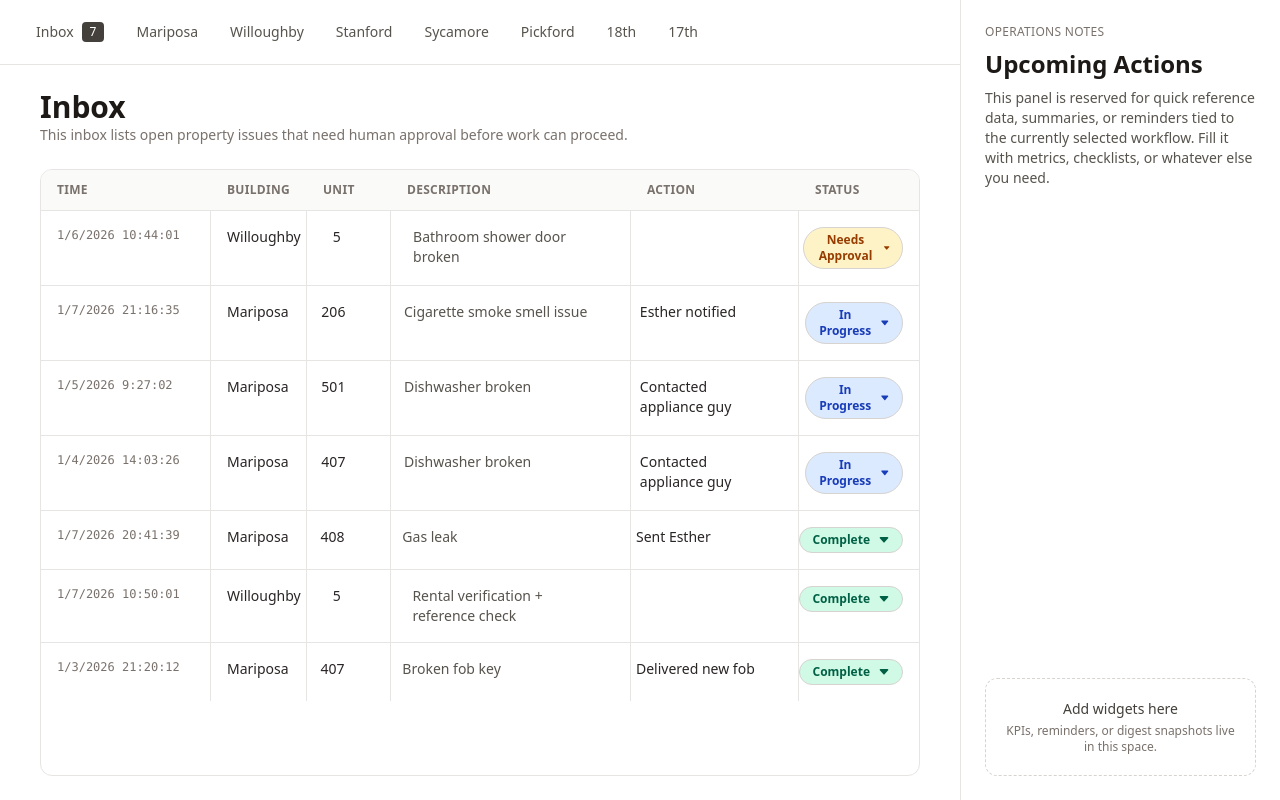
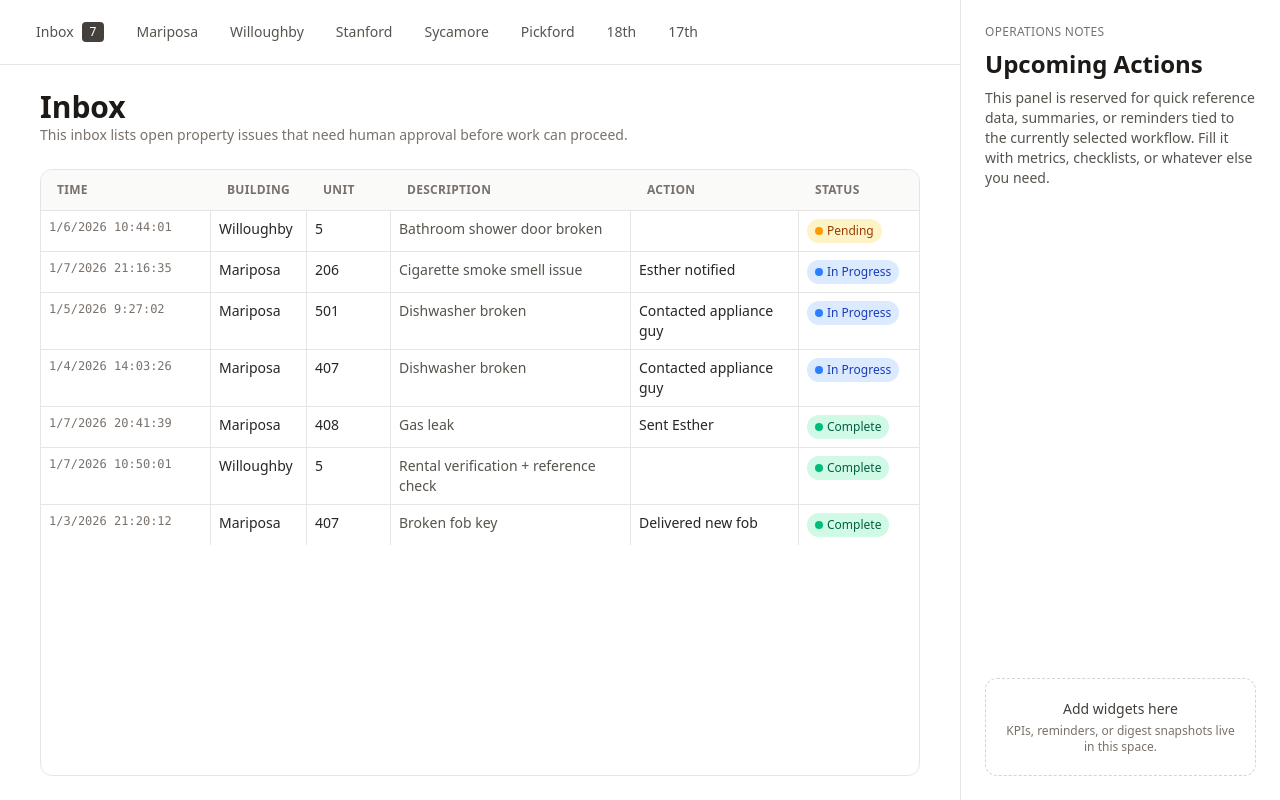
Before and after one commit to 21andrewchang/hermes, a SvelteKit app: page / in a window 1280 px wide. Built offline with nearby package versions, Linux system fonts and the light colour scheme.

Commit message:
feat: chat interface

```diff
--- a/src/routes/+page.svelte
+++ b/src/routes/+page.svelte
@@ -36,10 +36,10 @@
 		unit: string;
 		description: string;
 		action: string;
-		status: 'Needs Approval' | 'In Progress' | 'Complete';
+		status: 'Pending' | 'In Progress' | 'Complete';
 	}
 
-	const statusOptions: TableEntry['status'][] = ['Needs Approval', 'In Progress', 'Complete'];
+	const statusOptions: TableEntry['status'][] = ['Pending', 'In Progress', 'Complete'];
 
 	const initialEntries: TableEntry[] = [
 		{
@@ -72,7 +72,7 @@
 			unit: '5',
 			description: 'Bathroom shower door broken',
 			action: '',
-			status: 'Needs Approval'
+			status: 'Pending'
 		},
 		{
 			time: '1/5/2026 9:27:02',
@@ -101,7 +101,7 @@
 	];
 
 	const statusRank: Record<TableEntry['status'], number> = {
-		'Needs Approval': 0,
+		Pending: 0,
 		'In Progress': 1,
 		Complete: 2
 	};
@@ -112,9 +112,15 @@
 	let openStatusIndex = $state<number | null>(null);
 
 	function statusStyles(status: TableEntry['status']): string {
-		if (status === 'Needs Approval') return 'bg-amber-100 text-amber-800';
+		if (status === 'Pending') return 'bg-amber-100 text-amber-800';
 		if (status === 'In Progress') return 'bg-blue-100 text-blue-800';
 		return 'bg-emerald-100 text-emerald-800';
+	}
+
+	function statusDotStyles(status: TableEntry['status']): string {
+		if (status === 'Pending') return 'bg-amber-500';
+		if (status === 'In Progress') return 'bg-blue-500';
+		return 'bg-emerald-500';
 	}
 
 	function toggleStatusMenu(index: number) {
@@ -198,31 +204,24 @@
 									<div
 										class="grid grid-cols-[170px_0.8fr_0.7fr_2fr_1.4fr_1fr] text-sm text-stone-800"
 									>
-										<div class="px-4 py-4 font-mono text-xs text-stone-500">{entry.time}</div>
-										<div class="px-4 py-4 font-medium">{entry.building}</div>
-										<div class="px-4 py-4">{entry.unit}</div>
-										<div class="px-4 py-4 text-stone-600">{entry.description}</div>
-										<div class="px-4 py-4">{entry.action}</div>
-										<div class="relative px-4 py-4">
+										<div class="px-2 py-2 font-mono text-xs text-stone-500">{entry.time}</div>
+										<div class="px-2 py-2 font-medium">{entry.building}</div>
+										<div class="px-2 py-2">{entry.unit}</div>
+										<div class="px-2 py-2 text-stone-600">{entry.description}</div>
+										<div class="px-2 py-2">{entry.action}</div>
+										<div class="relative px-2 py-2">
 											<button
-												class={`flex items-center gap-2 rounded-full border border-stone-300 px-3 py-1 text-xs font-semibold ${statusStyles(entry.status)}`}
+												class={`flex items-center gap-1 rounded-full px-2 py-1 text-xs font-medium ${statusStyles(entry.status)}`}
 												onclick={(event) => {
 													event.stopPropagation();
 													toggleStatusMenu(index);
 												}}
 											>
+												<span
+													class={`h-2 w-2 rounded-full ${statusDotStyles(entry.status)}`}
+													aria-hidden="true"
+												></span>
 												{entry.status}
-												<svg
-													xmlns="http://www.w3.org/2000/svg"
-													width="12"
-													height="12"
-													fill="currentColor"
-													viewBox="0 0 16 16"
-												>
-													<path
-														d="M7.247 11.14 2.451 5.658C1.885 5.013 2.345 4 3.204 4h9.592a1 1 0 0 1 .753 1.659l-4.796 5.48a1 1 0 0 1-1.506 0"
-													/>
-												</svg>
 											</button>
 											{#if openStatusIndex === index}
 												<div
```
